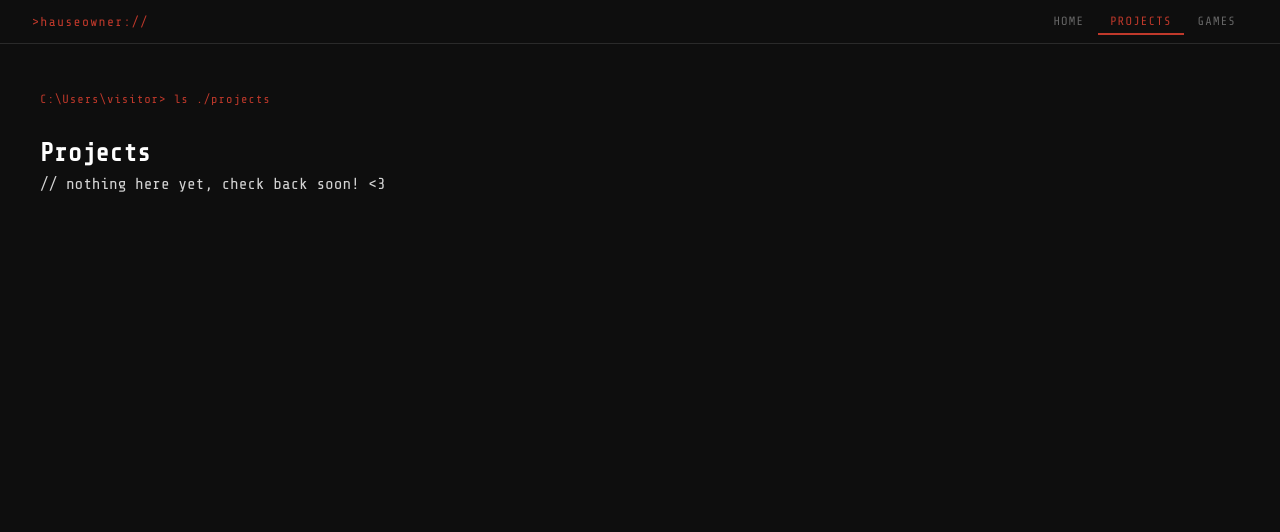
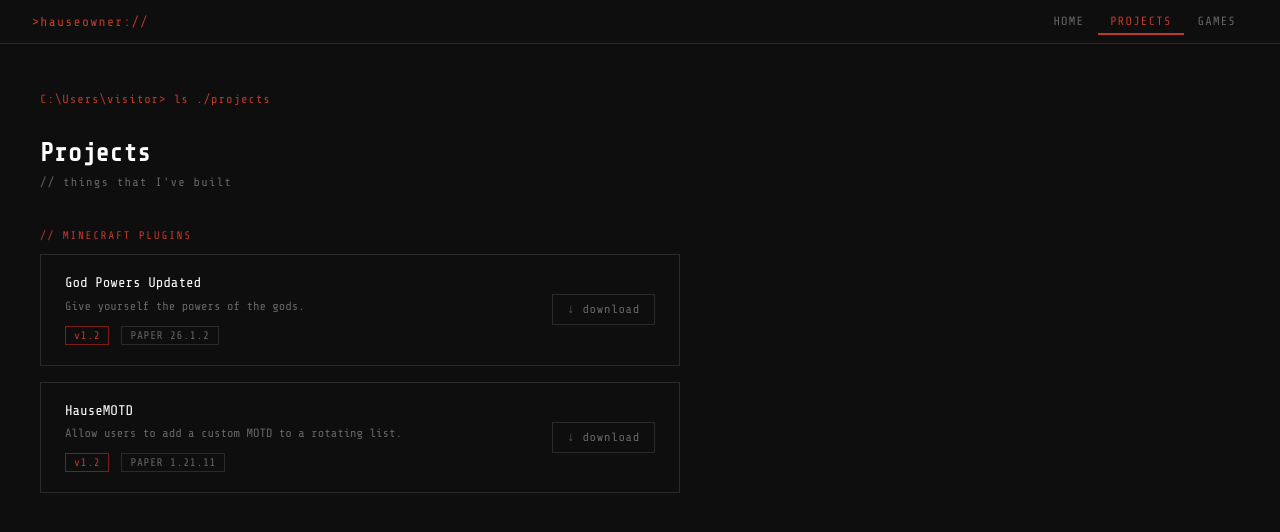
Before and after one commit to HauseOwner/hauseowner.github.io, a plain HTML site: page index.html in a window 1280 px wide. Both pictures are taken after a click on the button "PROJECTS". Drawn offline with nearby package versions, Linux system fonts and the light colour scheme.

Commit message:
Refurbished projects page

```diff
--- a/css/style.css
+++ b/css/style.css
@@ -194,3 +194,82 @@ main {
   color: var(--fg-dim);
   letter-spacing: 0.1em;
 }
+
+/* projects page */
+
+.page-sub {
+  font-size: 12px;
+  color: var(--fg-dim);
+  letter-spacing: 0.1em;
+  margin-bottom: 2.5rem;
+}
+
+.plugin-card {
+  border: 1px solid var(--border);
+  padding: 1.25rem 1.5rem;
+  margin-bottom: 1rem;
+  display: flex;
+  align-items: center;
+  justify-content: space-between;
+  gap: 1.5rem;
+  transition: border-color 0.15s;
+}
+
+.plugin-card:hover {
+  border-color: var(--red-dim);
+}
+
+.plugin-info {
+  flex: 1;
+  min-width: 0;
+}
+
+.plugin-name {
+  font-size: 14px;
+  color: #ffffff;
+  margin-bottom: 0.35rem;
+}
+
+.plugin-desc {
+  font-size: 12px;
+  color: var(--fg-dim);
+  line-height: 1.7;
+  margin-bottom: 0.6rem;
+}
+
+.plugin-meta {
+  display: flex;
+  gap: 12px;
+}
+
+.plugin-badge {
+  font-size: 11px;
+  color: var(--fg-dim);
+  border: 1px solid var(--border);
+  padding: 2px 8px;
+  letter-spacing: 0.06em;
+}
+
+.plugin-badge.version {
+  color: var(--red);
+  border-color: var(--red-dim);
+}
+
+.dl-btn {
+  display: inline-block;
+  font-family: var(--font);
+  font-size: 12px;
+  color: var(--fg-dim);
+  text-decoration: none;
+  border: 1px solid var(--border);
+  padding: 7px 14px;
+  letter-spacing: 0.06em;
+  white-space: nowrap;
+  flex-shrink: 0;
+  transition: color 0.1s, border-color 0.1s;
+}
+
+.dl-btn:hover {
+  color: var(--red);
+  border-color: var(--red-dim);
+}
--- a/index.html
+++ b/index.html
@@ -42,7 +42,33 @@
             <section id="pg-projects" class="page">
                 <p class="prompt-line">C:\Users\visitor&gt; ls ./projects</p>
                 <h2 class="page-title">Projects</h2>
-                <p class="coming sub">// nothing here yet, check back soon! &lt;3 </p>
+                <p class="page-sub">// things that I've built</p>
+
+                <p class="section-label">// minecraft plugins</p>
+
+                <div class="plugin-card">
+                    <div class="plugin-info">
+                        <p class="plugin-name">God Powers Updated</p>
+                        <p class="plugin-desc">Give yourself the powers of the gods.</p>
+                        <div class="plugin-meta">
+                            <span class="plugin-badge version">v1.2</span>
+                            <span class="plugin-badge">PAPER 26.1.2</span>
+                        </div>
+                    </div>
+                    <a class="dl-btn" href="files/plugins/GodPowersUpdated-1.0.jar" download>&#8595; download</a>
+                </div>
+
+                <div class="plugin-card">
+                    <div class="plugin-info">
+                        <p class="plugin-name">HauseMOTD</p>
+                        <p class="plugin-desc">Allow users to add a custom MOTD to a rotating list.</p>
+                        <div class="plugin-meta">
+                            <span class="plugin-badge version">v1.2</span>
+                            <span class="plugin-badge">PAPER 1.21.11</span>
+                        </div>
+                    </div>
+                    <a class="dl-btn" href="files/plugins/HauseMOTD-V1.2-1.20.1.21.11.jar" download>&#8595; download</a>
+                </div>
             </section>
 
             <section id="pg-games" class="page">
```
Also changed, not shown: 2 other files.
